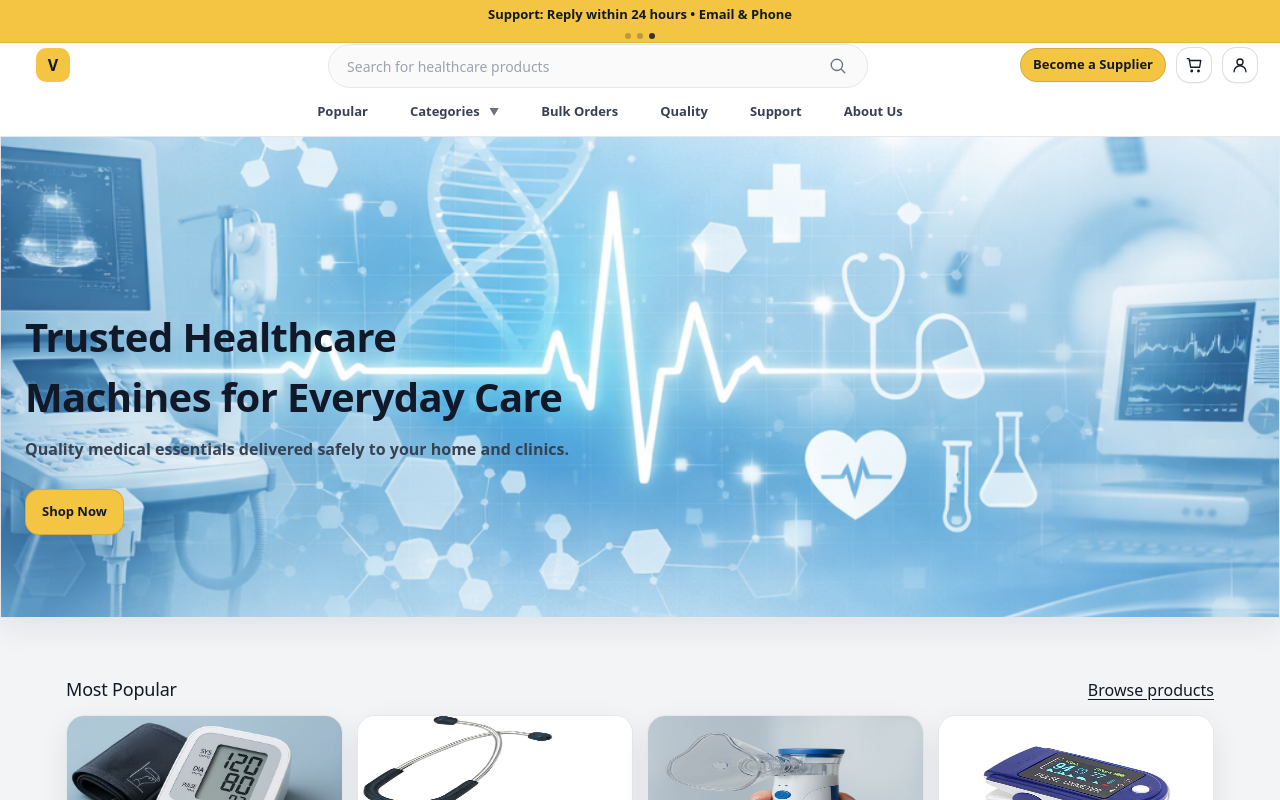
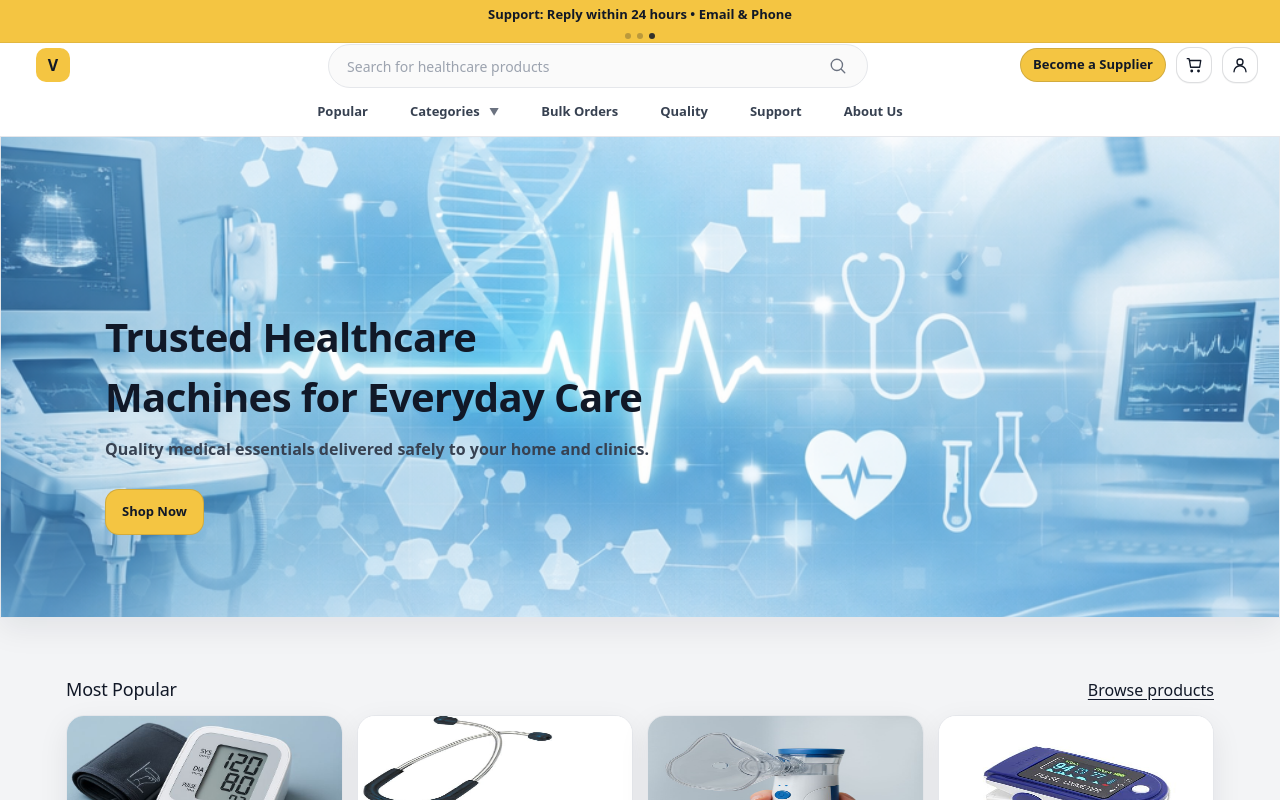
Before and after one commit to karismita27/healthcare_store, a React (Vite) app: page / in a window 1280 px wide. Shown: the top 800 px of the page. Built offline with nearby package versions, Linux system fonts and the light colour scheme.

Commit message:
bulkpage

```diff
--- a/src/styles/pages.css
+++ b/src/styles/pages.css
@@ -239,8 +239,9 @@
   font-weight: 600;
 
 }
-.bulkSide{display:flex; flex-direction:column; gap: 14px}
-.sideTitle{font-weight: 500; font-size: 15px; margin-bottom: 10px}
+.bulkSide{display:flex; flex-direction:column; gap: 30px}
+.bulkSide .card{ padding: 18px 20px;}
+.sideTitle{font-weight: 500; font-size: 15px; margin-bottom: 12px}
 .sideChecks{display:flex; flex-direction:column; gap:8px; color:#374151;font-size: 14px; font-weight: 450}
 @media (max-width: 980px){
   .bulkGrid{grid-template-columns: 1fr}
@@ -801,3 +802,8 @@
     display: block;
   }
 }
+@media(min-width: 1024px){
+  .hero__content{
+    margin-left: 80px;
+  }
+}
```
